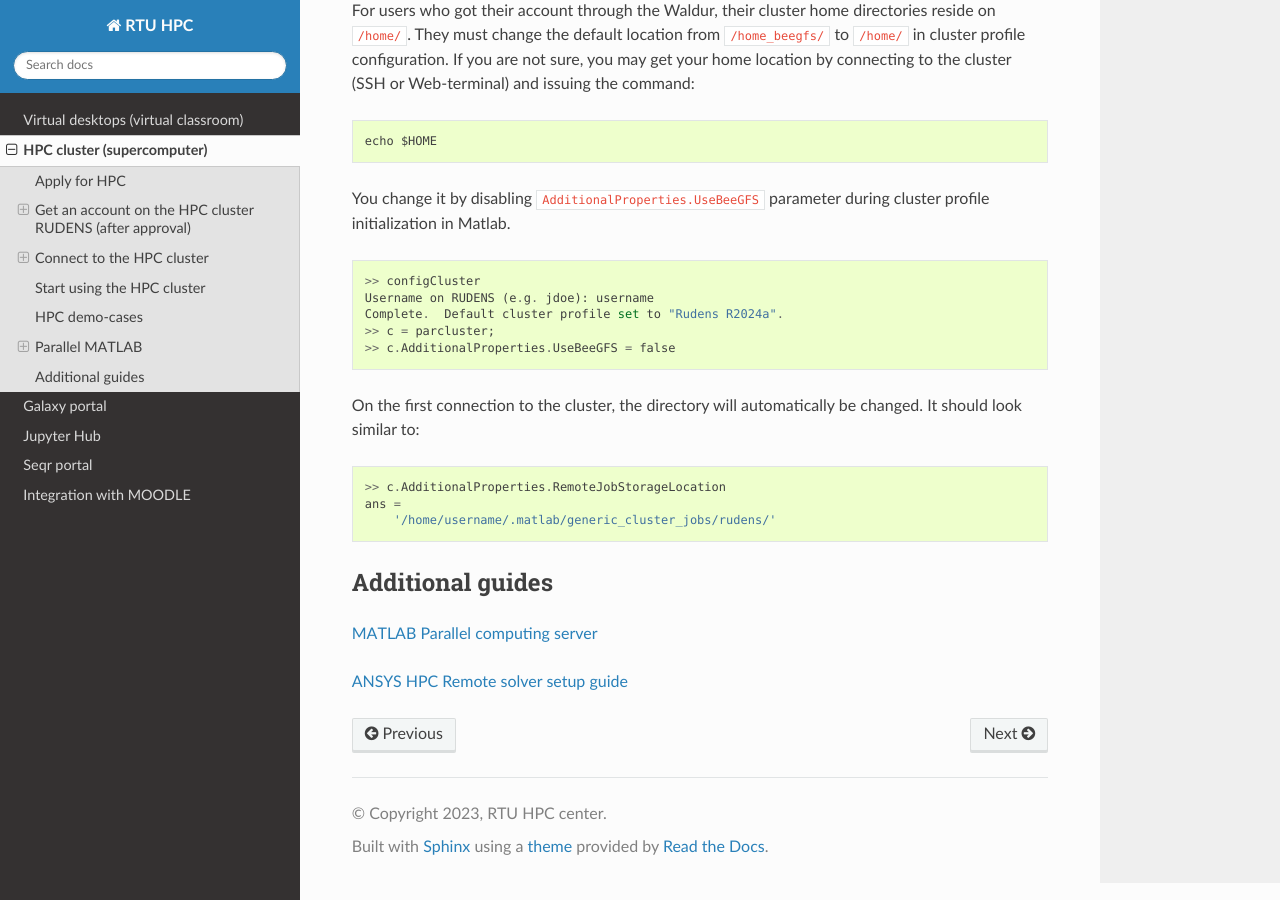
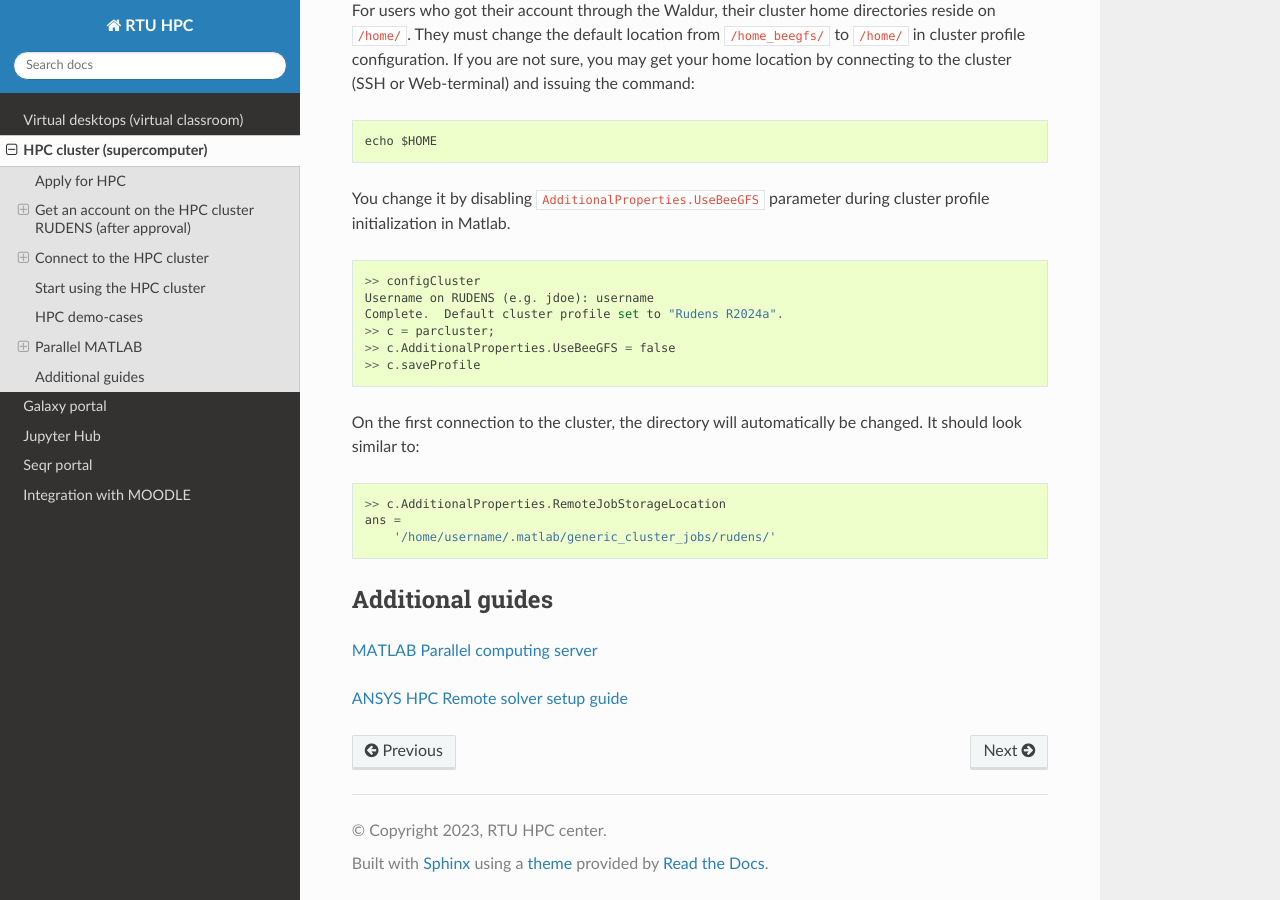
Before and after one commit to rtuhpc/hpc-platform, a Sphinx documentation site: the page built from doc/hpc.md, in a window 1280 px wide and 900 px high, scrolled down 15561 px. Built offline with Sphinx 7.4.7 and the Read the Docs theme 3.1.0, drawn with Linux system fonts in a browser that asks for light colours.

Commit message:
Update hpc.md

````diff
--- a/doc/hpc.md
+++ b/doc/hpc.md
@@ -154,6 +154,7 @@ Username on RUDENS (e.g. jdoe): username
 Complete.  Default cluster profile set to "Rudens R2024a".
 >> c = parcluster;
 >> c.AdditionalProperties.UseBeeGFS = false
+>> c.saveProfile
 ```
 On the first connection to the cluster, the directory will automatically be changed. It should look similar to:
 ```
````
